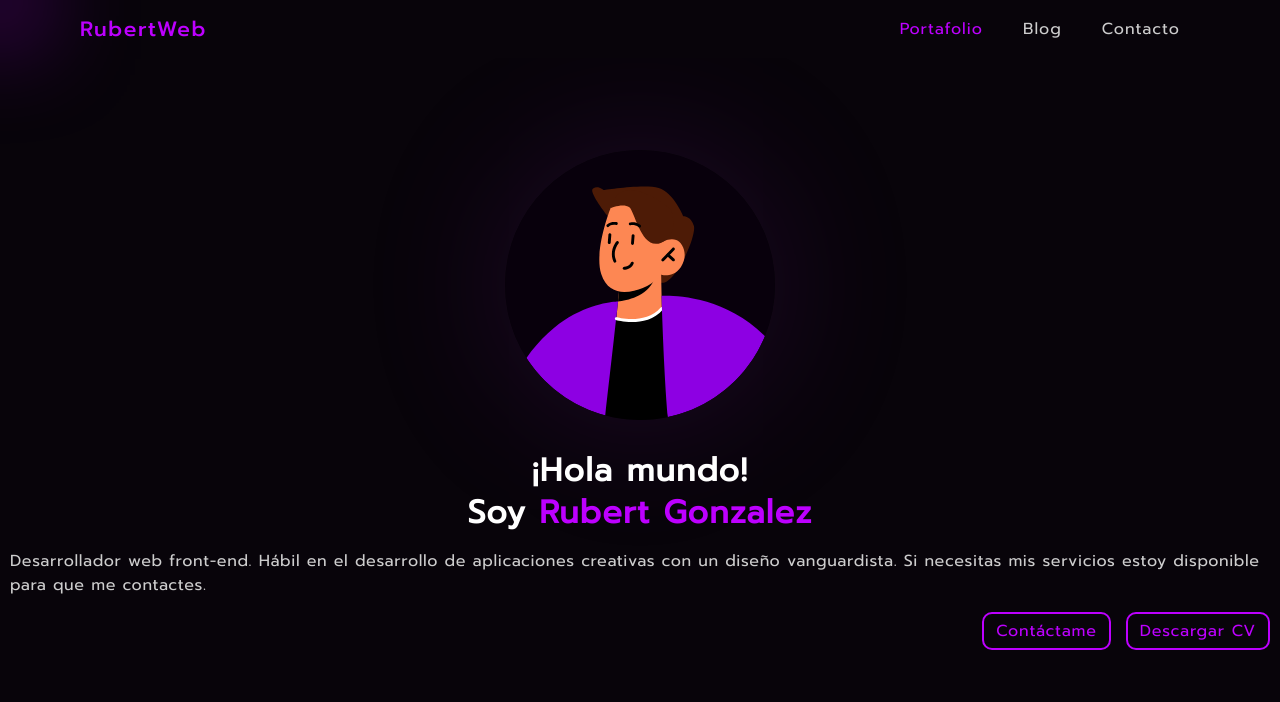
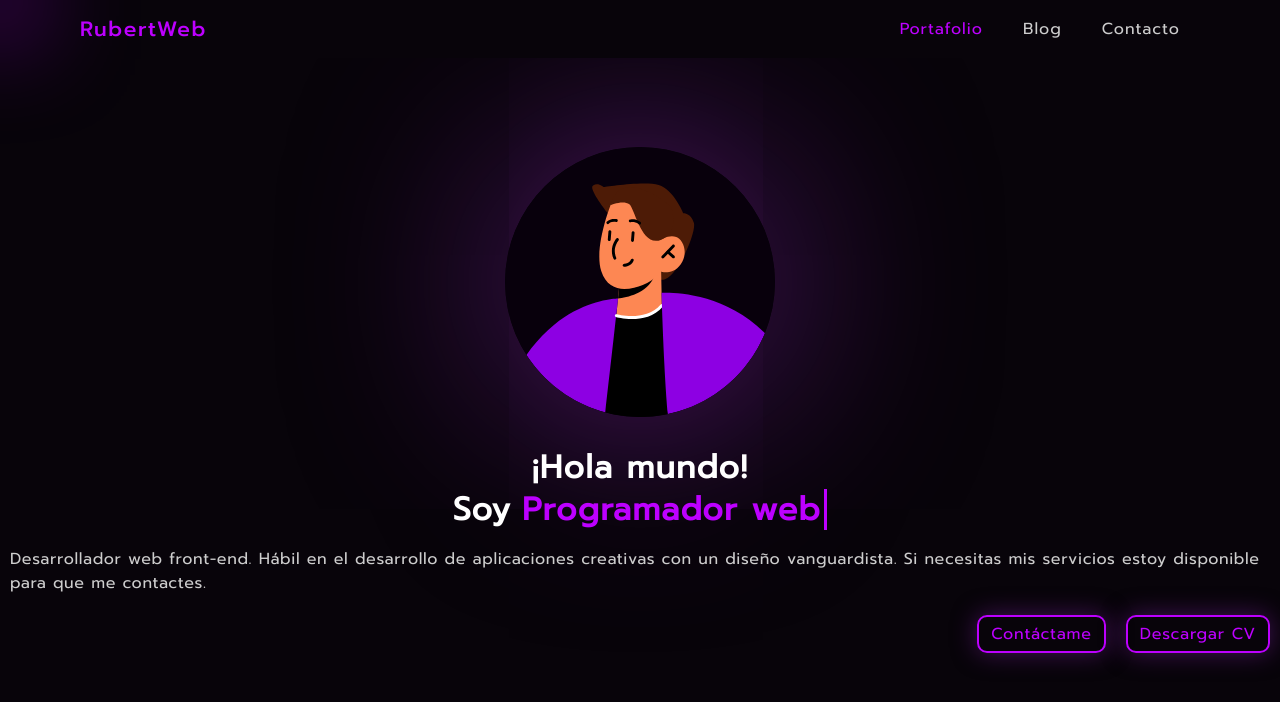
Before and after one commit to RubertG/rubertweb-oficial, a Next.js app: page / in a window 1280 px wide. Shown: the top 702 px of the page. Built offline with nearby package versions, Linux system fonts and the light colour scheme.

Commit message:
UPDATE: scss de Button, Animacion titulo

```diff
--- a/src/app/page.module.scss
+++ b/src/app/page.module.scss
@@ -1,5 +1,8 @@
 @import "../styles/variables/variables.module.scss";
 @import "../styles/mixins/mixins.module.scss";
+
+$width-li-1: 13.5ch;
+$width-li-2: 14.7ch;
 
 .header {
 	display: flex;
@@ -15,8 +18,35 @@
 		h2 {
 			@include title();
 
-			span {
-				color: $primary;
+			.container_typing {
+				display: flex;
+				justify-content: center;
+				height: 2ch;
+				overflow: hidden;
+
+				ul {
+					list-style: none;
+					text-align: left;
+					animation: slider steps(2) 8s infinite;
+					color: $primary;
+
+					li span {
+						display: inline-block;
+						width: 0;
+						padding-left: 0.5ch;
+						border-right: 3px solid $primary;
+						overflow: hidden;
+						white-space: nowrap;
+					}
+
+					li:nth-child(1) span {
+						animation: typing_1 2s infinite alternate;
+					}
+
+					li:nth-child(2) span {
+						animation: typing_2 2s infinite alternate;
+					}
+				}
 			}
 		}
 		p {
@@ -28,9 +58,9 @@
 		}
 
 		.buttons {
-			margin-top: 15px;
+			margin-top: 20px;
 			display: flex;
-			gap: 15px;
+			gap: 20px;
 			align-items: center;
 			justify-content: flex-end;
 		}
@@ -40,6 +70,26 @@
 		width: 270px;
 		height: 270px;
 		border-radius: 100%;
-		box-shadow: 0px 0px 150px 0px rgba(123, 31, 162, 0.2);
+		box-shadow: 0px 0px 200px 10px $shadow-person;
 	}
 }
+
+@keyframes typing_1 {
+	70%,
+	100% {
+		width: $width-li-1;
+	}
+}
+
+@keyframes typing_2 {
+	70%,
+	100% {
+		width: $width-li-2;
+	}
+}
+
+@keyframes slider {
+	100% {
+		margin-top: -3.27em;
+	}
+}
--- a/src/app/page.tsx
+++ b/src/app/page.tsx
@@ -9,7 +9,13 @@ export default function Home(): JSX.Element {
       <div className={Styles.content}>
         <h2>
           ¡Hola mundo!<br />
-          Soy <span>Rubert Gonzalez</span>
+          <span className={Styles.container_typing}>
+            Soy
+            <ul>
+              <li><span>Rubert Gonzalez</span></li>
+              <li><span>Programador web</span></li>
+            </ul>
+          </span>
         </h2>
         <p>Desarrollador web front-end. Hábil en el desarrollo de aplicaciones creativas con un diseño vanguardista. Si necesitas mis servicios estoy disponible para que me contactes.</p>
         <div className={Styles.buttons}>
--- a/src/components/layout/Button/Button.module.scss
+++ b/src/components/layout/Button/Button.module.scss
@@ -10,4 +10,5 @@
 	font-family: prompt_regular;
 	letter-spacing: 0.8px;
 	font-size: 1rem;
+	box-shadow: 0px 0px 25px 0px $shadow-button;
 }
--- a/src/components/layout/Nav/Nav.module.scss
+++ b/src/components/layout/Nav/Nav.module.scss
@@ -58,7 +58,7 @@
 		font-family: prompt_bold;
 		display: block;
 		text-align: center;
-		font-size: 1.7rem;
+		font-size: 1.9rem;
 	}
 
 	ul {
@@ -73,7 +73,7 @@
 				display: flex;
 				justify-content: space-between;
 				text-decoration: none;
-				font-size: 0.9rem;
+				font-size: 1rem;
 				font-family: prompt_regular;
 				color: $text-dark;
 				letter-spacing: 1px;
--- a/src/components/layout/Nav/Nav.tsx
+++ b/src/components/layout/Nav/Nav.tsx
@@ -59,7 +59,12 @@ function Nav({ items }: Props): JSX.Element {
         <span></span><span></span><span></span>
       </button>
       <nav className={`${Styles.nav} ${toggler ? Styles.active : ''}`}>
-        <Link href="/" className={Styles.brand}>RubertWeb</Link>
+        <Link
+          href="/"
+          onClick={() => { setToggler(false) }}
+          className={Styles.brand}>
+          RubertWeb
+        </Link>
         <ul>
           <div
             className={Styles.hover_div}
--- a/src/styles/variables/variables.module.scss
+++ b/src/styles/variables/variables.module.scss
@@ -5,3 +5,5 @@ $text-dark: #d9d9d9f1;
 $text-white: #ffffff;
 $bg-secondary: #29053a;
 $bg-nav: #000000;
+$shadow-button: rgba(123, 31, 162, 0.5);
+$shadow-person: rgba(123, 31, 162, 0.65);
```
